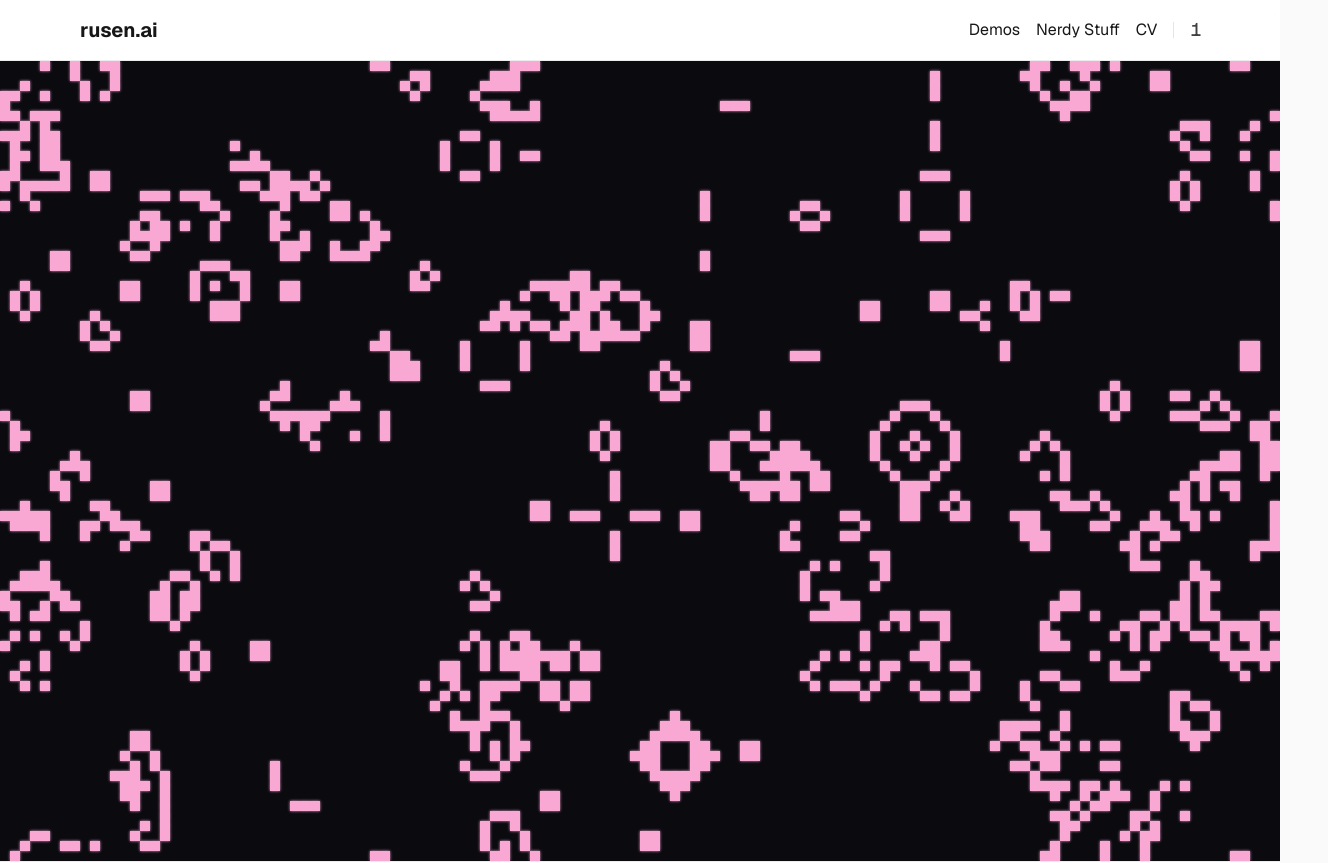
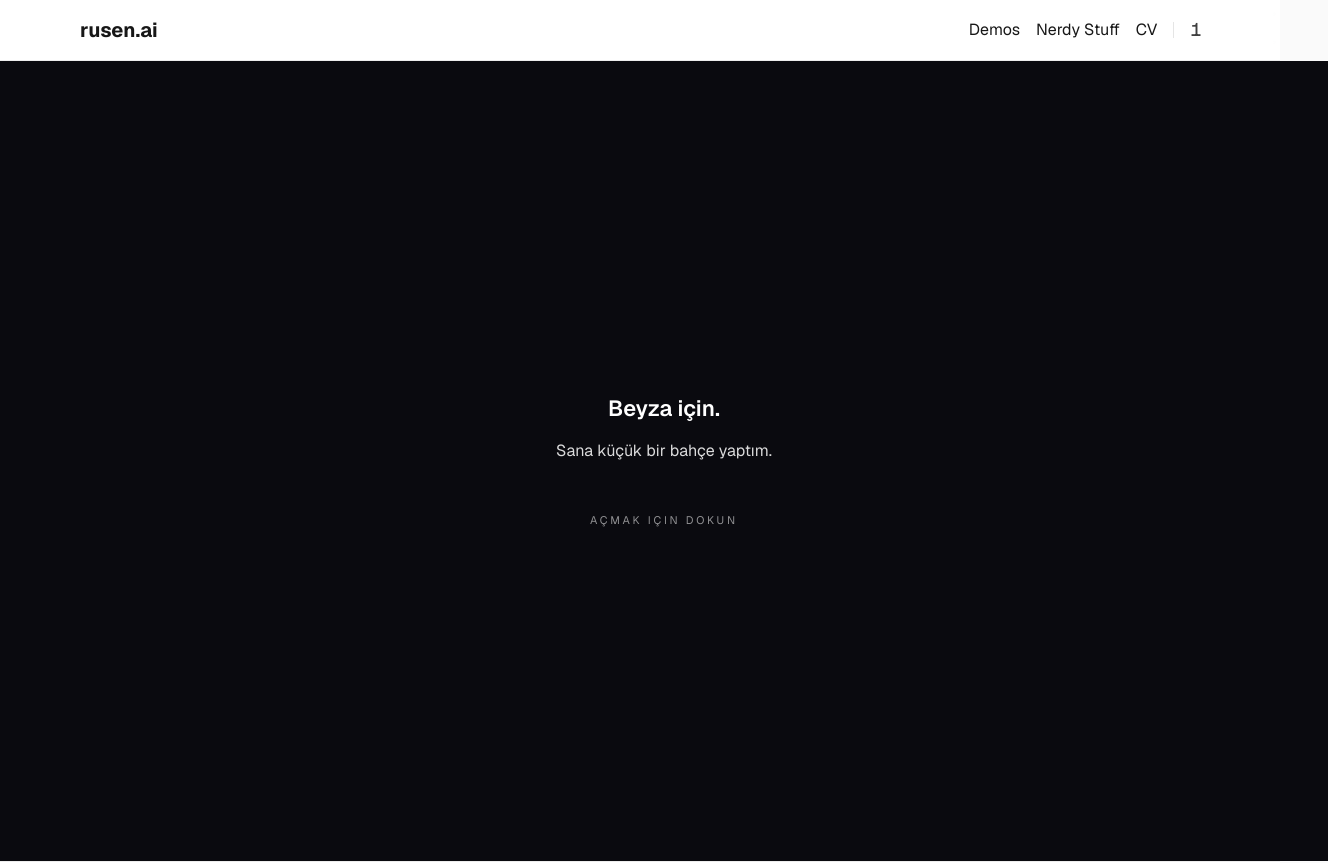
Before and after one commit to rusenbb/rusen-ai, a Next.js app: page /garden-of-love in a window 1280 px wide. Shown: the top 863 px of the page, 1328 px wide, since content can reach past the window. Built offline with nearby package versions, Linux system fonts and the light colour scheme.

Commit message:
Add dedication card and entry transition

```diff
--- /dev/null
+++ b/src/app/garden-of-love/Dedication.tsx
@@ -0,0 +1,64 @@
+"use client";
+
+type Props = {
+  onEnter: () => void;
+};
+
+export default function Dedication({ onEnter }: Props) {
+  return (
+    <button
+      type="button"
+      onClick={onEnter}
+      style={{
+        all: "unset",
+        cursor: "pointer",
+        display: "flex",
+        flexDirection: "column",
+        alignItems: "center",
+        justifyContent: "center",
+        minHeight: "100vh",
+        width: "100vw",
+        background: "#0a0a0f",
+        color: "white",
+        fontFamily: "var(--font-geist-sans)",
+        textAlign: "center",
+        padding: "0 24px",
+      }}
+      aria-label="Bahçeyi aç"
+    >
+      <div style={{ maxWidth: 320 }}>
+        <p
+          style={{
+            fontSize: 22,
+            fontWeight: 600,
+            margin: 0,
+            lineHeight: 1.3,
+          }}
+        >
+          Beyza için.
+        </p>
+        <p
+          style={{
+            fontSize: 16,
+            opacity: 0.85,
+            margin: "16px 0 0",
+            lineHeight: 1.6,
+          }}
+        >
+          Sana küçük bir bahçe yaptım.
+        </p>
+        <p
+          style={{
+            fontSize: 11,
+            letterSpacing: "0.25em",
+            textTransform: "uppercase",
+            opacity: 0.55,
+            margin: "48px 0 0",
+          }}
+        >
+          açmak için dokun
+        </p>
+      </div>
+    </button>
+  );
+}
--- a/src/app/garden-of-love/page.tsx
+++ b/src/app/garden-of-love/page.tsx
@@ -1,5 +1,33 @@
+"use client";
+
+import { useState } from "react";
+import Dedication from "./Dedication";
 import Garden from "./Garden";
 
 export default function GardenOfLovePage() {
-  return <Garden />;
+  const [entered, setEntered] = useState(false);
+
+  return (
+    <div
+      style={{
+        position: "relative",
+        background: "#0a0a0f",
+        minHeight: "100vh",
+      }}
+    >
+      <div
+        style={{
+          position: "absolute",
+          inset: 0,
+          opacity: entered ? 0 : 1,
+          pointerEvents: entered ? "none" : "auto",
+          transition: "opacity 400ms ease",
+          zIndex: 2,
+        }}
+      >
+        <Dedication onEnter={() => setEntered(true)} />
+      </div>
+      {entered && <Garden />}
+    </div>
+  );
 }
```
